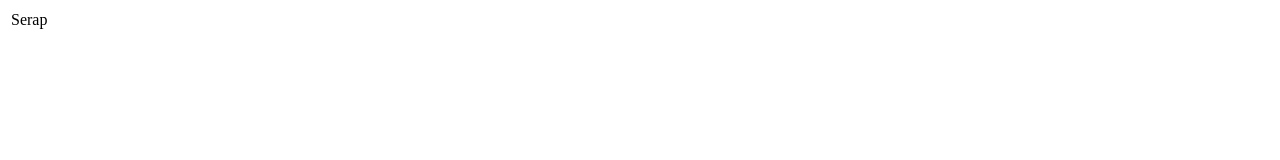
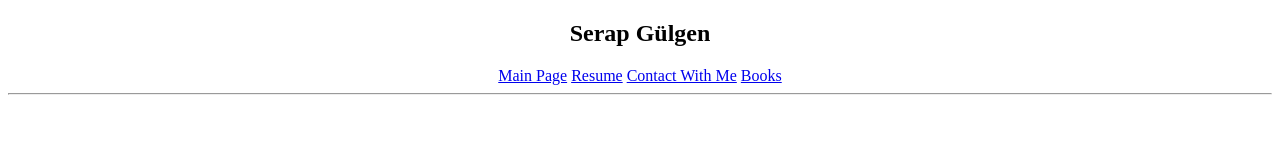
Before and after one commit to SerapG/PracticeHtml, a plain HTML site: page template.html in a window 1280 px wide. Drawn offline with Linux system fonts and the light colour scheme.

Commit message:
preview created

```diff
--- a/template.html
+++ b/template.html
@@ -1,13 +1,21 @@
 <!DOCTYPE html>
 <html lang="en">
-<head>
-    <meta charset="UTF-8">
-    <meta name="viewport" content="width=device-width, initial-scale=1.0">
-    <title>Document</title>
-</head>
-<body>
-    <table>
-        <tr><td>Serap</td></tr>
-    </table>
-</body>
+  <head>
+    <meta charset="UTF-8" />
+    <meta name="viewport" content="width=device-width, initial-scale=1.0" />
+    <meta name="keywords" content="Serap,Gulgen,web,site" />
+    <title>Serap Gülgen Personal WebSite</title>
+  </head>
+  <body>
+    <center>
+      <nav>
+        <h1>Serap Gülgen</h1>
+        <a href="index.html">Main Page</a>
+        <a href="cv.html">Resume</a>
+        <a href="communication.html">Contact With Me</a>
+        <a href="books.html">Books</a><br />
+        <hr />
+      </nav>
+    </center>
+  </body>
 </html>
```
